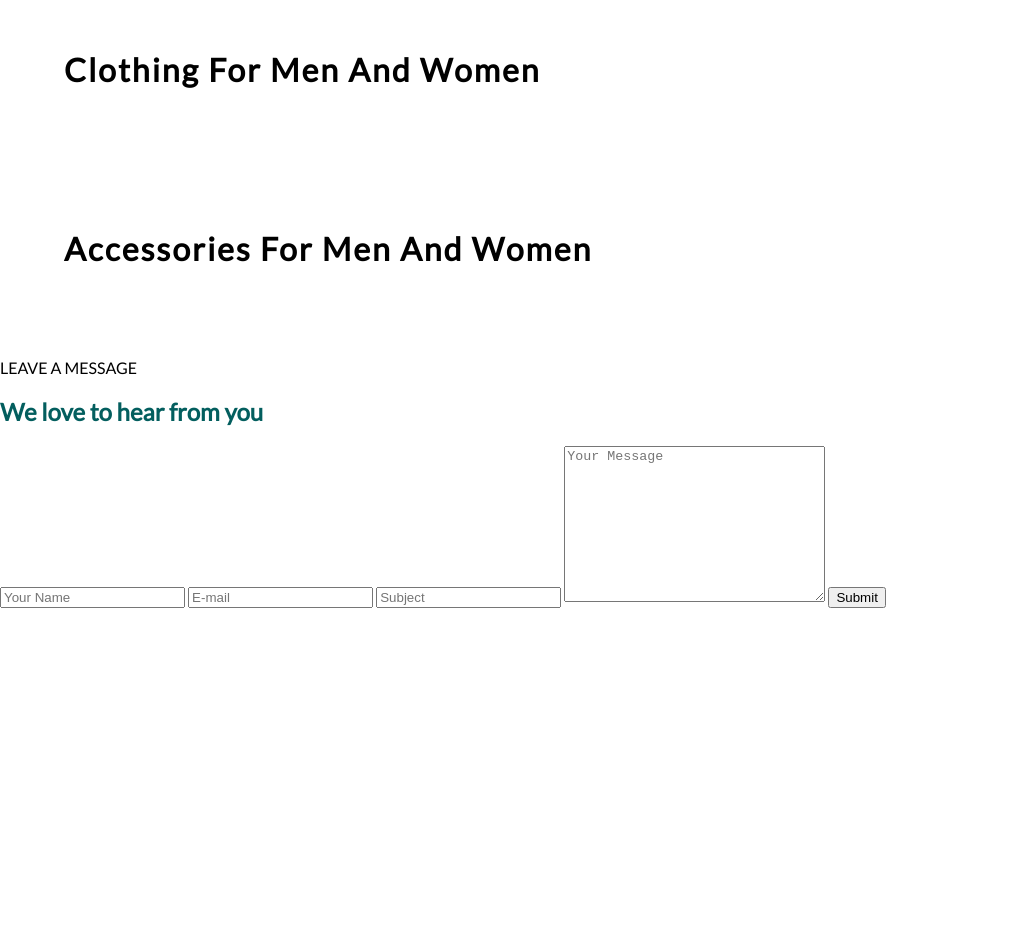
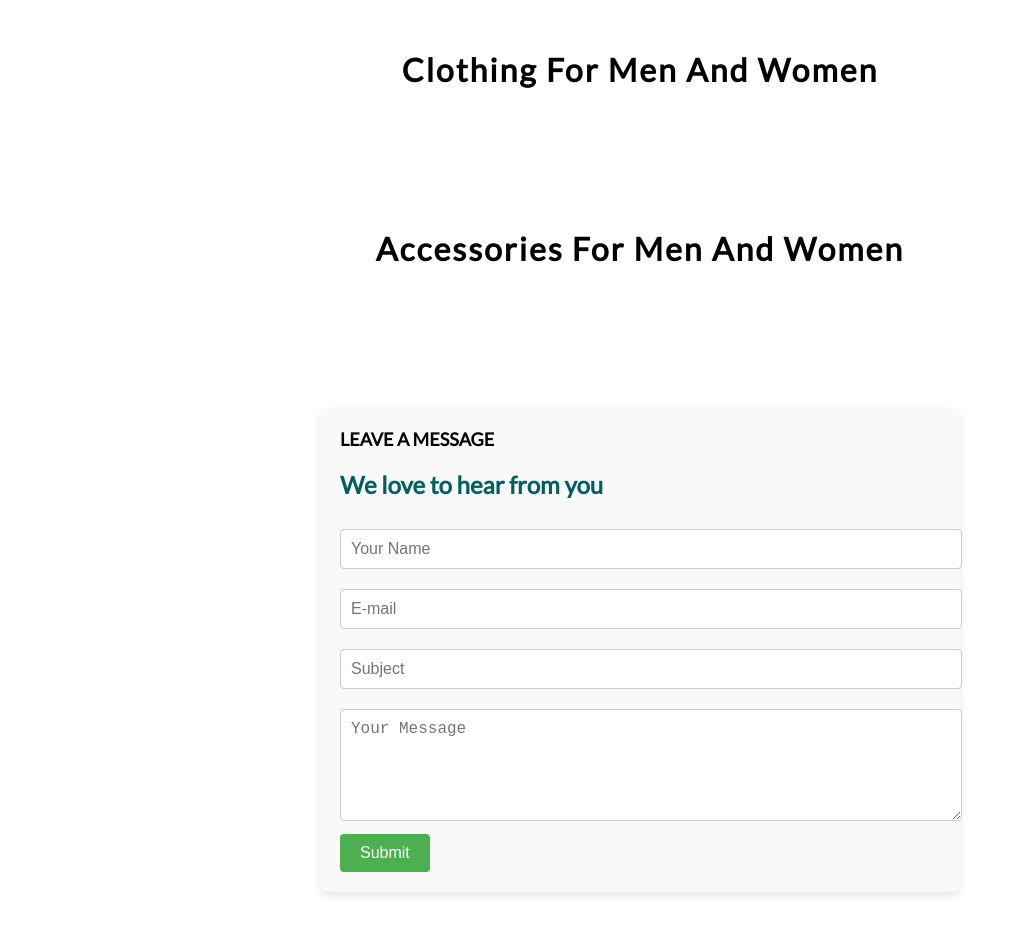
Before and after one commit to rLalrinmawii/Cat1_Web027, a plain HTML site: page content.html in a window 1280 px wide. Shown: the whole page, without its empty margins (0-1025 px from the left). Before the commit the page ends 800 px from the top, so only its background shows below. Drawn offline with Linux system fonts and the light colour scheme; no server answers.

Commit message:
Update content.html

```diff
--- a/content.html
+++ b/content.html
@@ -4,35 +4,95 @@
     <meta charset="UTF-8">
     <meta name="viewport" content="width=device-width, initial-scale=1.0">
     <meta http-equiv="X-UA-Compatible" content="ie=edge">
-    <title> CONTENT | E-COMMERCE WEBSITE BY EDYODA </title>
+    <title>CONTENT | E-COMMERCE WEBSITE BY EDYODA</title>
     <link href="https://fonts.googleapis.com/css?family=Lato&display=swap" rel="stylesheet">
     <!-- favicon -->
     <link rel="icon" href="https://yt3.ggpht.com/a/AGF-l78km1YyNXmF0r3-0CycCA0HLA_i6zYn_8NZEg=s900-c-k-c0xffffffff-no-rj-mo" type="image/gif" sizes="16x16">
 
+    <!-- Include the CSS file -->
     <link rel="stylesheet" href="css/content.css">
 
+    <!-- Add some inline CSS for form styling -->
+    <style>
+        body {
+            font-family: 'Lato', sans-serif;
+            margin: 0;
+            padding: 0;
+            box-sizing: border-box;
+        }
+
+        #mainContainer {
+            width: 80%;
+            margin: 0 auto;
+            text-align: center;
+        }
+
+        form {
+            max-width: 600px;
+            margin: 50px auto;
+            padding: 20px;
+            background-color: #f9f9f9;
+            border-radius: 8px;
+            box-shadow: 0 4px 8px rgba(0,0,0,0.1);
+        }
+
+        form h2 {
+            margin-bottom: 20px;
+        }
+
+        form input, form textarea {
+            width: 100%;
+            padding: 10px;
+            margin: 10px 0;
+            border: 1px solid #ccc;
+            border-radius: 4px;
+            font-size: 16px;
+        }
+
+        form button {
+            padding: 10px 20px;
+            background-color: #4CAF50;
+            color: white;
+            border: none;
+            border-radius: 4px;
+            cursor: pointer;
+            font-size: 16px;
+        }
+
+        form button:hover {
+            background-color: #45a049;
+        }
+
+        form span {
+            font-weight: bold;
+            font-size: 18px;
+        }
+    </style>
 </head>
 <body>
     <div id="mainContainer">
-
-        <h1> clothing for men and women </h1>
+        <h1>Clothing for men and women</h1>
         <div id="containerClothing">
             <!-- JS rendered code -->
         </div>
 
-        <h1> accessories for men and women </h1>
+        <h1>Accessories for men and women</h1>
         <div id="containerAccessories">
             <!-- JS rendered code -->
         </div>
     </div>
+
+    <!-- Contact Form Section -->
     <form action="">
-                <span>LEAVE A MESSAGE</span>
-                <h2>We love to hear from you</h2>
-                <input type="text" placeholder="Your Name">
-                <input type="text" placeholder="E-mail">
-                <input type="text" placeholder="Subject">
-                <textarea name="" id="" cols="30" rows="10" placeholder="Your Message"></textarea>
-                <button class="normal">Submit</button>
+        <span>LEAVE A MESSAGE</span>
+        <h2>We love to hear from you</h2>
+        <input type="text" placeholder="Your Name" required>
+        <input type="email" placeholder="E-mail" required>
+        <input type="text" placeholder="Subject">
+        <textarea name="" id="" cols="30" rows="5" placeholder="Your Message"></textarea>
+        <button class="normal" type="submit">Submit</button>
+    </form>
+
+    <script src="content.js"></script>
 </body>
-<script src="content.js"></script>
 </html>
```
